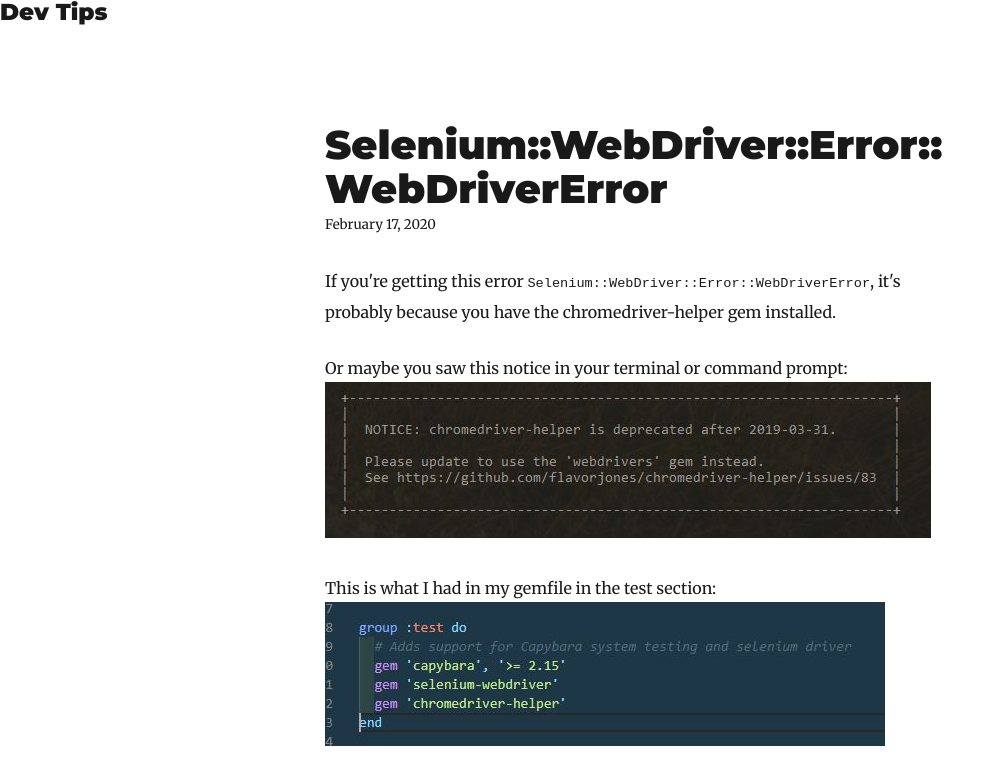
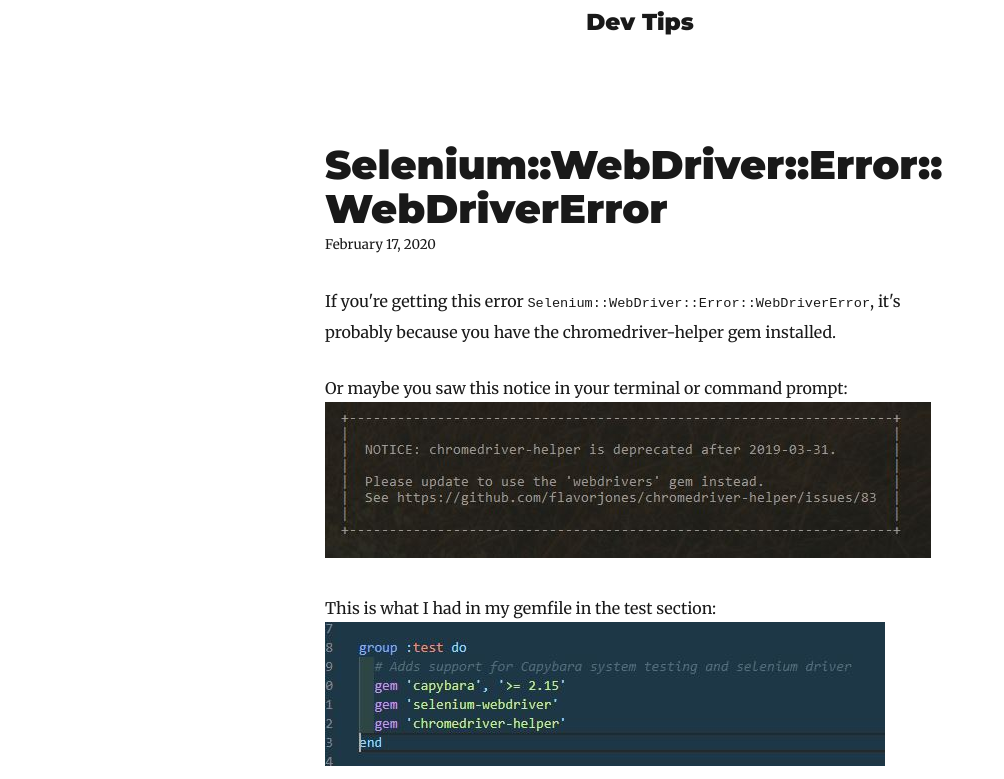
Before and after one commit to thall1961/me, a Gatsby site: page /chromedriver-helper/ in a window 1280 px wide. Shown: the top 779 px of the page, without its empty margins (0-1004 px from the left). Built offline with nearby package versions, Linux system fonts and the light colour scheme; Gatsby itself is replaced by a stand-in of ours; some packages are replaced by stand-ins of ours.

Commit message:
styling 14

```diff
--- a/src/components/layout.tsx
+++ b/src/components/layout.tsx
@@ -76,7 +76,7 @@
           {subHeader}
           <Bio/>
         </div>
-        : <header>
+        : <header style={{ textAlign: 'center', padding: '10px 0' }}>
           {otherHeader}
         </header>}
       <div
```
